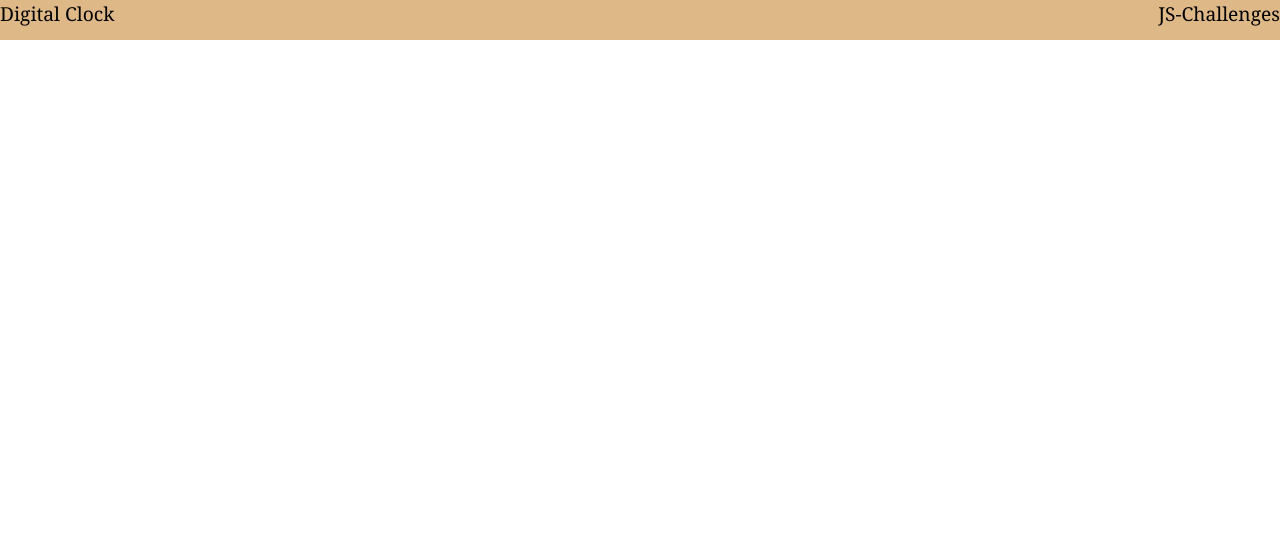
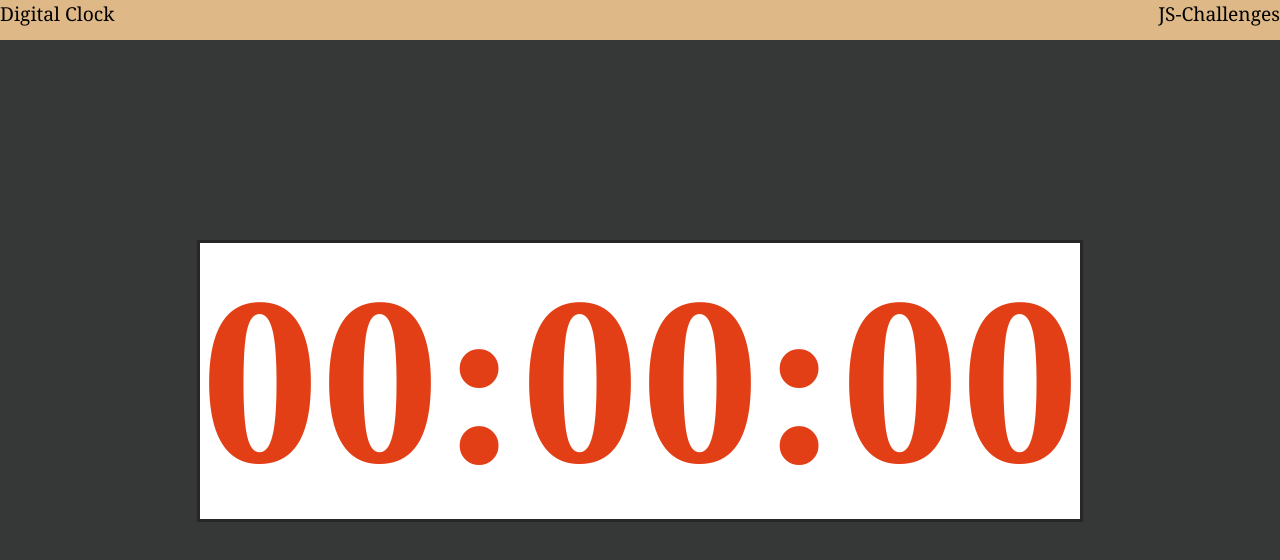
Before and after one commit to tkmaile96/30-Days-javascript-challenges, a plain HTML site: page Day-two/index.html in a window 1280 px wide. Drawn offline with Linux system fonts and the light colour scheme.

Commit message:
Added a Wrapper around my clock for better visualisation

```diff
--- a/Day-two/index.css
+++ b/Day-two/index.css
@@ -2,6 +2,9 @@
     margin: 0;
     padding: 0;
     box-sizing: border-box;
+}
+body {
+    background: #363737;
 }
 
 nav {
@@ -20,3 +23,22 @@ ul {
 li:first-child {
     margin-right: auto;
 }
+
+h1 {
+    font-family: 'Times New Roman', Times, serif;
+    font-size: 15rem;
+    color: #e23f17;
+}
+
+.wrapper {
+    background-color: #fff;
+    border: 3px solid #272626;
+    max-width: 930px;
+}
+.container {
+    margin-top: 200px;
+    display: flex;
+    flex-direction: column;
+    justify-content: center;
+    align-items: center;
+}
--- a/Day-two/index.html
+++ b/Day-two/index.html
@@ -14,7 +14,13 @@
             <li>JS-Challenges</li>
         </ul>
     </nav>
-
+    <div class="container">
+        <div class="wrapper">
+            <h1 class="clock">
+                00:00:00
+            </h1>
+        </div>
+    </div>
 
 </body>
 </html>
```
